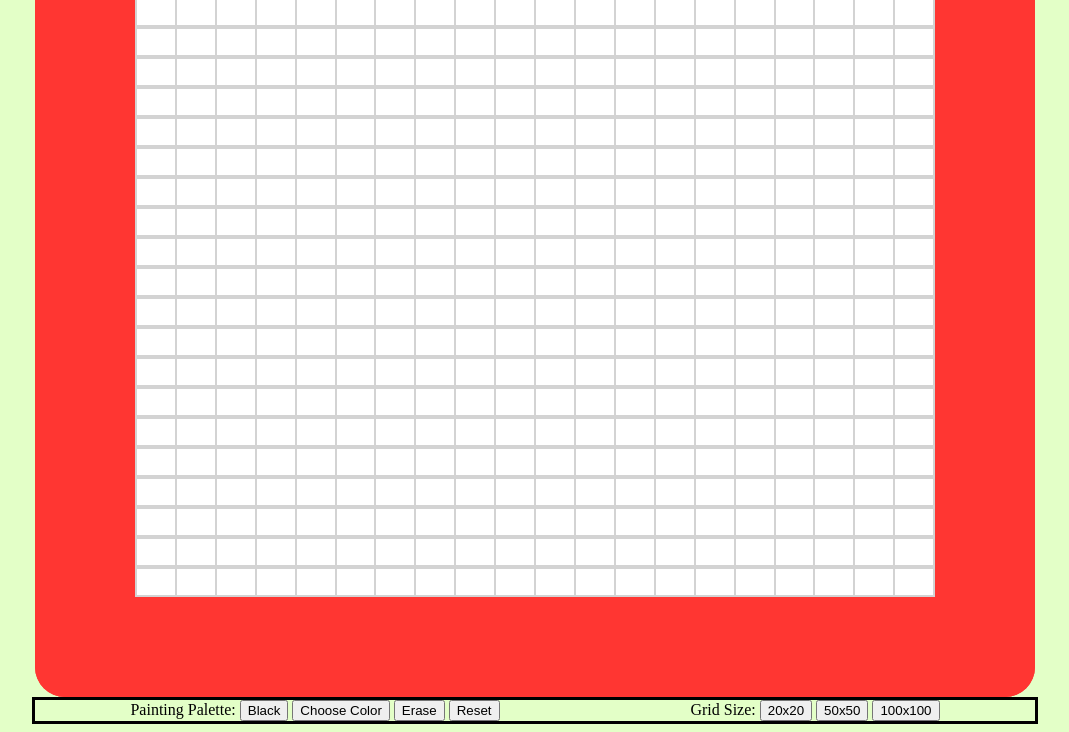
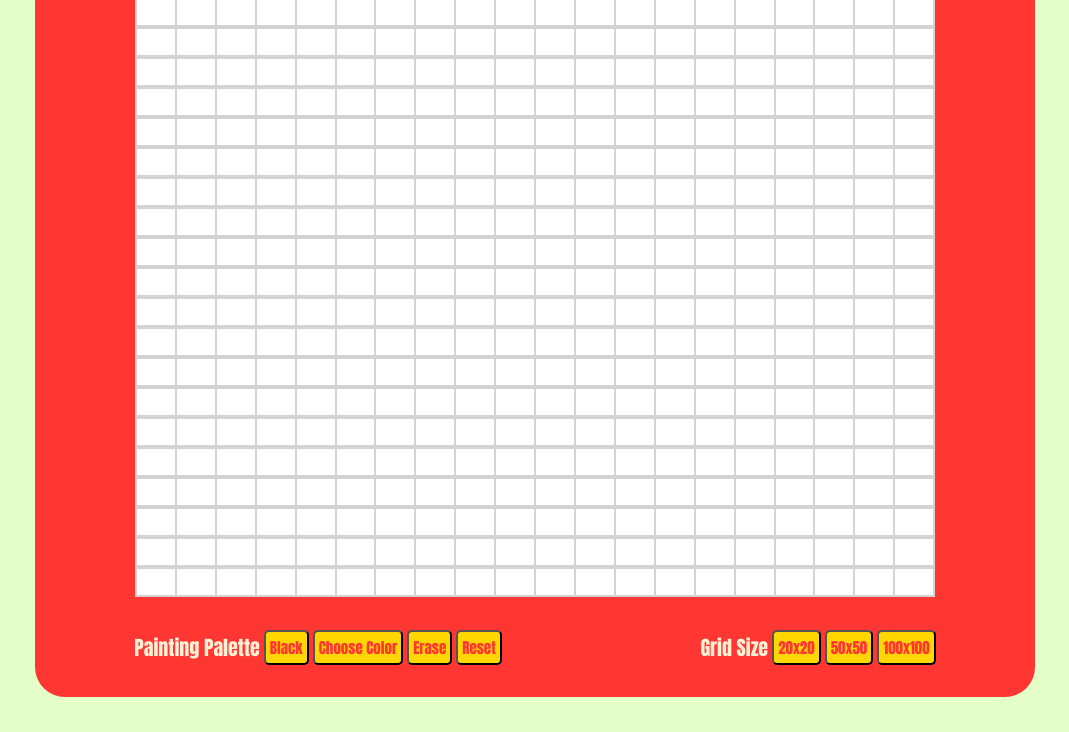
Before and after one commit to Danny-Lau1/etch-a-sketch, a plain HTML site: page index.html in a window 1280 px wide. Shown: the part 111-843 px from the top of the page, without its empty margins (105-1174 px from the left). After the commit the page ends 816 px from the top, so only its background shows below. Drawn offline with Linux system fonts and the light colour scheme.

Commit message:
Add drawing, update CSS to fit better frame, Add buttons and grid sizes

```diff
--- a/etch-a-sketch.js
+++ b/etch-a-sketch.js
@@ -1,21 +1,31 @@
 let size = 20
+let styleName = 'background-color'
+let color = 'black'
+
+
+// Capturing Buttons
 const container = document.querySelector('.container')
 const sizeButtons = document.querySelectorAll('.sizeButton')
-const eraseButton = document.getElementById("erase")
+const resetButton = document.getElementById('reset')
+const eraseButton = document.getElementById('erase')
+const blackButton = document.getElementById('black')
 
+// EventListeners for each button
+resetButton.addEventListener('click', reset)
+eraseButton.addEventListener('click', erase)
+blackButton.addEventListener('click', drawBlack)
 
-// Default size with drawing function
-createGrid(size)
-draw()
-
+// Get user's input on size of gird
 sizeButtons.forEach((button) => {
     button.addEventListener('click', gridSize)
 })
 
+// Default size with drawing function
 
 
 
 
+// Passes user's input fize to create grid of specific size
 function gridSize(button) {
     size = this.id
     createGrid(size)
@@ -39,14 +49,37 @@ function createGrid(size) {
 
         }
     }
-    draw()
+
 }
 
-function draw() {
+function drawBlack(color) {
+    console.log('click')
     const rows = document.querySelectorAll('div.row')
     rows.forEach((row) => {
         row.addEventListener('mouseover', () => {
-            row.setAttribute('style', 'background-color: black')
+            row.style.backgroundColor = color
         })
     })
 }
+
+function reset() {
+    container.innerHTML = ''
+    createGrid(size)
+    drawBlack(color)
+}
+
+function erase() {
+    const rows = document.querySelectorAll('div.row')
+    rows.forEach((row) => {
+        row.addEventListener('mouseover', () => {
+            row.setAttribute('style', 'background-color: white')
+        })
+    })
+}
+
+function start(size, color) {
+    console.log('hello')
+    createGrid(size)
+    drawBlack(color)
+}
+start(size, color)
--- a/index.html
+++ b/index.html
@@ -17,15 +17,15 @@
     </div>
     <div class="bottomButtons">
         <div class="artistButtons">
-            Painting Palette:
-            <button>Black</button>
-            <button>Choose Color</button>
-            <button id="erase">Erase</button>
-            <button id="reset">Reset</button>
+            Painting Palette
+            <button class="paletteButton" , id="black">Black</button>
+            <button class="paletteButton" , id="customColor">Choose Color</button>
+            <button class="paletteButton" , id="erase">Erase</button>
+            <button class="paletteButton" , id="reset">Reset</button>
 
         </div>
         <div class="sizeControls">
-            Grid Size:
+            Grid Size
             <button class="sizeButton" , id=20>20x20</button>
             <button class="sizeButton" , id=50>50x50</button>
             <button class="sizeButton" , id=100>100x100</button>
--- a/styles.css
+++ b/styles.css
@@ -4,32 +4,34 @@ body {
     flex-direction: column;
     justify-content: center;
     align-items: center;
+    font-family: Impact, Haettenschweiler, 'Arial Narrow Bold', sans-serif;
 }
 
 .logo {
-    color: aliceblue;
+    font-size: 50px;
     display: flex;
     flex-direction: column;
     justify-content: center;
     align-items: center;
     width: 1000px;
     height: 100px;
-    background-color: #ff3632;
     border-top-left-radius: 30px;
     border-top-right-radius: 30px;
+    color: #ffd600;
+    background-color: #ff3632;
 
 }
 
 .container {
+    display: flex;
+    flex-direction: column;
     border: solid #ff3632;
-    border-width: 100px;
-    border-bottom-left-radius: 30px;
-    border-bottom-right-radius: 30px;
-    border-top: none;
     height: 600px;
     width: 800px;
-    display: flex;
-    flex-direction: column;
+    border-width: 100px;
+    border-top: none;
+    border-bottom: none;
+
 }
 
 .column {
@@ -47,8 +49,41 @@ body {
 }
 
 .bottomButtons {
-    border: solid;
+    display: flex;
+    justify-content: space-around;
+    align-items: center;
     width: 1000px;
+    height: 100px;
+    background-color: #ff3632;
+    border-bottom-left-radius: 30px;
+    border-bottom-right-radius: 30px;
+}
+
+.artistButtons {
     display: flex;
-    justify-content: space-around
+    justify-content: center;
+    align-items: center;
+    gap: 4px;
+    font-size: 20px;
+    color: papayawhip;
 }
+
+
+.paletteButton,
+.sizeButton {
+    font-family: Impact, Haettenschweiler, 'Arial Narrow Bold', sans-serif;
+    font-size: 15px;
+    border-radius: 5px;
+    color: #ff3632;
+    padding: 4px;
+    background-color: #ffd600;
+}
+
+.sizeControls {
+    display: flex;
+    justify-content: center;
+    align-items: center;
+    gap: 4px;
+    font-size: 20px;
+    color: papayawhip;
+}
```
